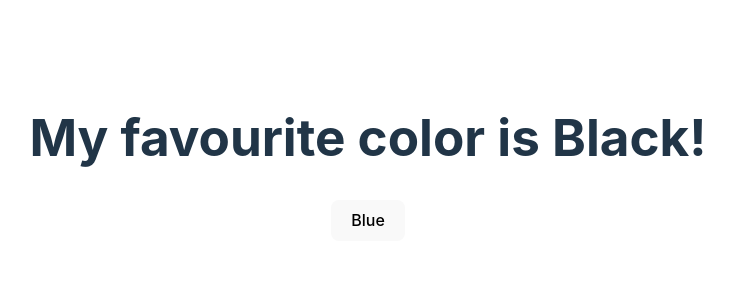
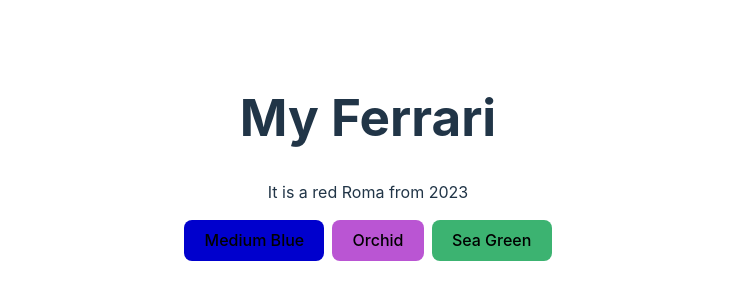
Before and after one commit to johnsonbhaskaran/ReactHooks, a React (Vite) app: page / in a window 1280 px wide. Shown: the part 242-542 px from the top of the page, without its empty margins (272-1006 px from the left). Built offline with nearby package versions, Linux system fonts and the light colour scheme.

Commit message:
useState Hook eg 2

```diff
--- a/src/App.jsx
+++ b/src/App.jsx
@@ -2,16 +2,56 @@
 import "./App.css";
 
 const App = () => {
-  const [color, setColor] = useState("Black");
+  // const [brand, setBrand] = useState("Ferrari");
+  // const [model, setModel] = useState("Roma");
+  // const [year, setYear] = useState("2023");
+  // const [color, setColor] = useState("Red");
 
-  const changeColor = () => {
-    setColor("Red");
+  const [car, setCar] = useState({
+    brand: "Ferrari",
+    model: "Roma",
+    year: 2023,
+    color: "red",
+  });
+
+  const changeColor = (e) => {
+    const btnValue = e.target.innerText;
+    console.log(btnValue);
+    setCar((prev) => {
+      return { ...prev, year: 2025, color: btnValue };
+    });
   };
 
   return (
     <>
-      <h1>My favourite color is {color}!</h1>
-      <button onClick={changeColor}>Blue</button>
+      <h1>My {car.brand}</h1>
+      <p>
+        It is a {car.color} {car.model} from {car.year}
+      </p>
+      <span>
+        <button
+          style={{ backgroundColor: "mediumblue", marginRight: ".5em" }}
+          onClick={changeColor}
+        >
+          Medium Blue
+        </button>
+      </span>
+      <span>
+        <button
+          style={{ backgroundColor: "mediumorchid", marginRight: ".5em" }}
+          onClick={changeColor}
+        >
+          Orchid
+        </button>
+      </span>
+      <span>
+        <button
+          style={{ backgroundColor: "mediumseagreen" }}
+          onClick={changeColor}
+        >
+          Sea Green
+        </button>
+      </span>
     </>
   );
 };
```
